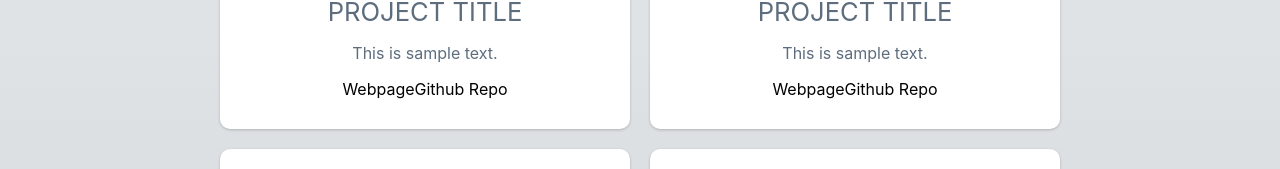
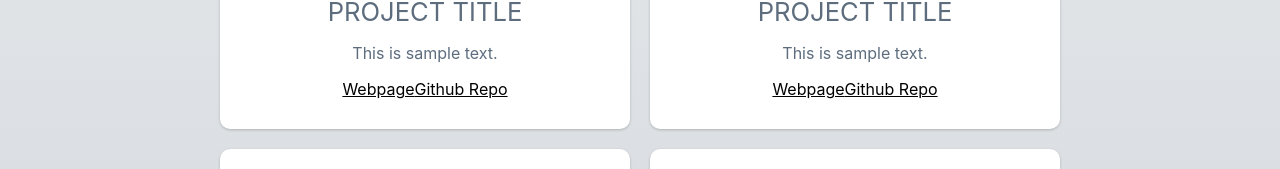
Before and after one commit to ShannonTJ/react-portfolio-site, a React (Create React App) app: page /code in a window 1280 px wide. Shown: the part 433-602 px from the top of the page. Built offline with nearby package versions, Linux system fonts and the light colour scheme.

Commit message:
navbar styling

```diff
--- a/src/components/Card/CardElement.js
+++ b/src/components/Card/CardElement.js
@@ -90,6 +90,6 @@ export const LinksContainer = styled.div`
 `;
 
 export const Link = styled.a`
-  text-decoration: none;
+  text-decoration: underline;
   cursor: pointer;
 `;
--- a/src/components/Navbar/NavbarElements.js
+++ b/src/components/Navbar/NavbarElements.js
@@ -14,6 +14,7 @@ export const NavTextWrapper = styled.div`
   justify-content: center;
   align-items: center;
   height: 50%;
+  width: 100%;
 `;
 
 export const NavText = styled.h1`
@@ -21,9 +22,11 @@ export const NavText = styled.h1`
   display: flex;
   justify-content: center;
   align-items: center;
+  text-align: center;
   padding: 15px 0 0 0;
   text-transform: uppercase;
   font-weight: 400;
+  width: 100%;
 `;
 
 export const NavLinksWrapper = styled.div`
```
Also changed, not shown: 1 other file (tests, documents, lock files or other folders).
